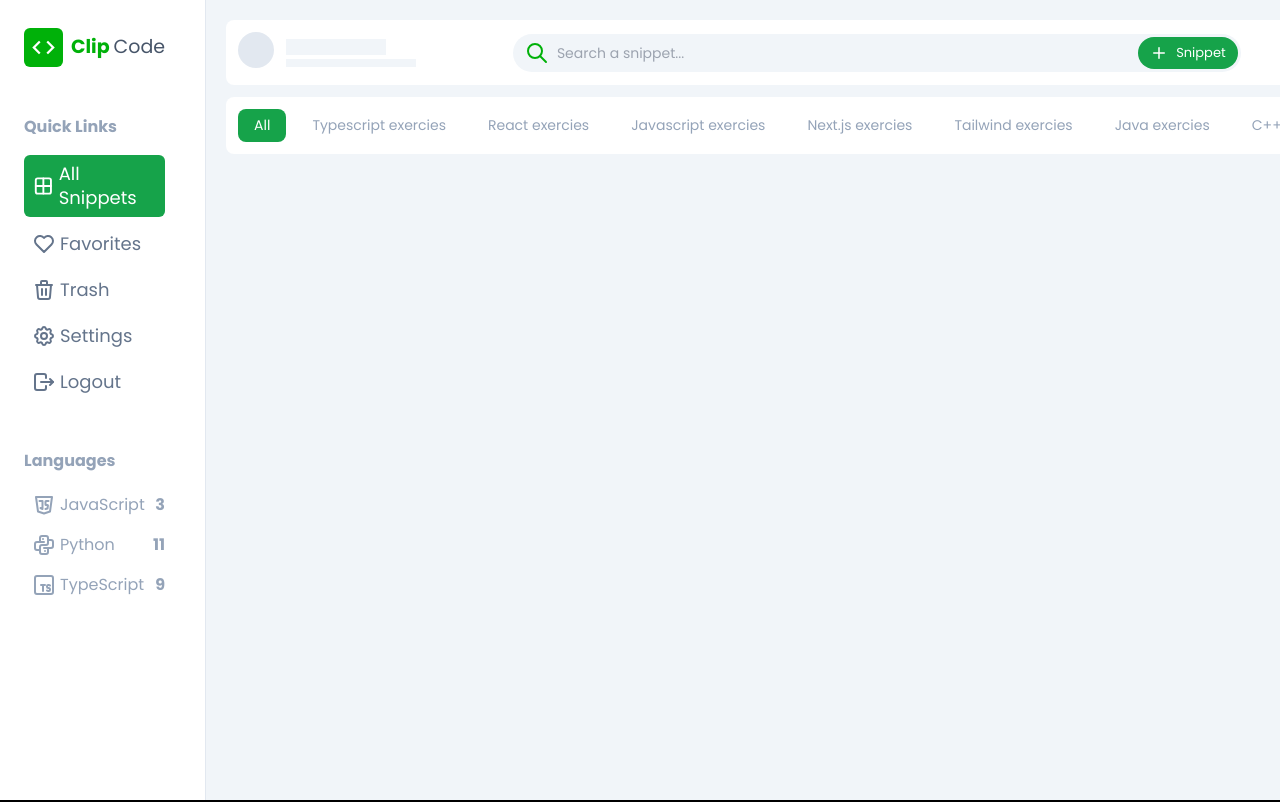
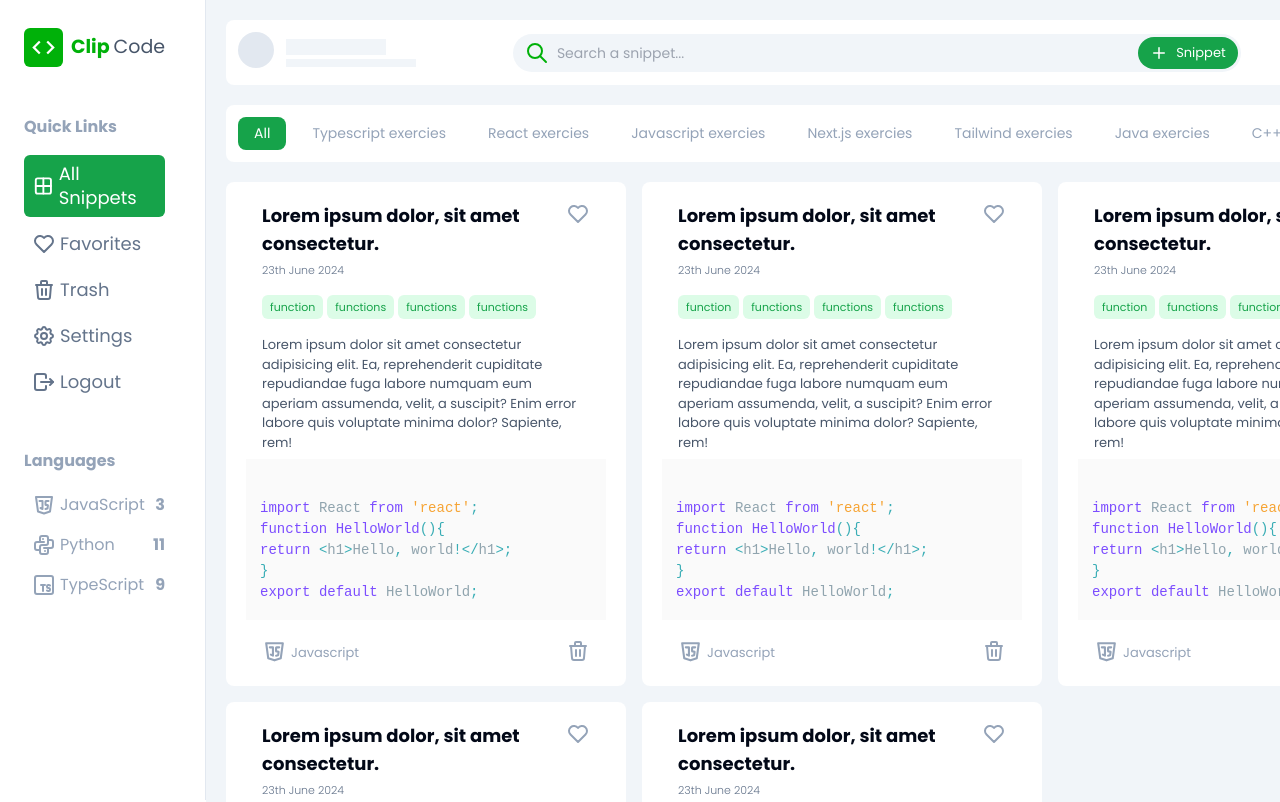
Before and after one commit to utsavpatel562/ClipCode, a Next.js app: page /my-notes in a window 1280 px wide. Shown: the top 802 px of the page. Built offline with nearby package versions, Linux system fonts and the light colour scheme; no server answers.

Commit message:
first commit

```diff
--- a/app/my-notes/components/ContentArea/ContentArea.tsx
+++ b/app/my-notes/components/ContentArea/ContentArea.tsx
@@ -6,6 +6,7 @@ import DarkMode from "./TopBar/DarkMode";
 import SideBarMenuIcon from "./TopBar/SideBarMenuIcon";
 import { useGlobalContext } from "@/ContextApi";
 import SwiperSelection from "./NotesArea/SwiperSelection";
+import AllNotesSection from "./NotesArea/AllNotesSection";
 function ContentArea() {
   const {
     darkModeObject: { darkMode },
@@ -40,7 +41,15 @@ function TopBar() {
           <SideBarMenuIcon />
         </div>
       </div>
-      <SwiperSelection />
+      <NotesArea />
     </>
   );
 }
+function NotesArea() {
+  return (
+    <div className="mt-5">
+      <SwiperSelection />
+      <AllNotesSection />
+    </div>
+  );
+}
--- /dev/null
+++ b/app/my-notes/components/ContentArea/NotesArea/AllNotesSection.tsx
@@ -0,0 +1,165 @@
+import { Prism as SyntaxHighlighter } from "react-syntax-highlighter";
+import { useGlobalContext } from "@/ContextApi";
+import { IconBrandJavascript, IconHeart, IconTrash } from "@tabler/icons-react";
+import React from "react";
+import {
+  materialLight,
+  oneDark,
+} from "react-syntax-highlighter/dist/esm/styles/prism";
+function AllNotesSection() {
+  return (
+    <div className="mt-5 flex flex-wrap gap-4">
+      <SingleNote />
+      <SingleNote />
+      <SingleNote />
+      <SingleNote />
+      <SingleNote />
+    </div>
+  );
+}
+export default AllNotesSection;
+function SingleNote() {
+  const {
+    darkModeObject: { darkMode },
+  } = useGlobalContext();
+  return (
+    <>
+      <div
+        className={`${
+          darkMode[1].isSelected ? "bg-slate-900 text-white" : "bg-white"
+        } max-sm:w-full w-[400px] rounded-lg p-5 flex-wrap`}
+      >
+        <NoteHeader />
+        <NoteDate />
+        <NoteTags />
+        <NoteDescription />
+        <CodeBlock language="javascript" />
+        <NoteFooter />
+      </div>
+    </>
+  );
+}
+function NoteHeader() {
+  return (
+    <div className="flex justify-between mx-4">
+      <span className="font-bold text-lg w-[87%]">
+        Lorem ipsum dolor, sit amet consectetur.
+      </span>
+      <IconHeart className="text-slate-400 cursor-pointer" />
+    </div>
+  );
+}
+function NoteTags() {
+  const {
+    darkModeObject: { darkMode },
+  } = useGlobalContext();
+  return (
+    <>
+      <div className="text-slate-500 text-[11px] mx-4 flex-wrap flex gap-1 mt-4">
+        <span
+          className={`bg-green-100 p-1 rounded-md px-2 ${
+            darkMode[1].isSelected
+              ? "text-black font-semibold"
+              : "text-green-600"
+          }`}
+        >
+          function
+        </span>
+        <span
+          className={`bg-green-100 p-1 rounded-md px-2 ${
+            darkMode[1].isSelected
+              ? "text-black font-semibold"
+              : "text-green-600"
+          }`}
+        >
+          functions
+        </span>
+        <span
+          className={`bg-green-100 p-1 rounded-md px-2 ${
+            darkMode[1].isSelected
+              ? "text-black font-semibold"
+              : "text-green-600"
+          }`}
+        >
+          functions
+        </span>
+        <span
+          className={`bg-green-100 p-1 rounded-md px-2 ${
+            darkMode[1].isSelected
+              ? "text-black font-semibold"
+              : "text-green-600"
+          }`}
+        >
+          functions
+        </span>
+      </div>
+    </>
+  );
+}
+function NoteDate() {
+  return (
+    <div className="text-slate-500 text-[11px] flex gap-1 font-light mx-4 mt-1">
+      <span className="">23th June 2024</span>
+    </div>
+  );
+}
+function NoteDescription() {
+  const {
+    darkModeObject: { darkMode },
+  } = useGlobalContext();
+  return (
+    <>
+      <div
+        className={`${
+          darkMode[1].isSelected ? "text-slate-300" : ""
+        } text-slate-600 text-[13px] mt-4 mx-4`}
+      >
+        Lorem ipsum dolor sit amet consectetur adipisicing elit. Ea,
+        reprehenderit cupiditate repudiandae fuga labore numquam eum aperiam
+        assumenda, velit, a suscipit? Enim error labore quis voluptate minima
+        dolor? Sapiente, rem!
+      </div>
+    </>
+  );
+}
+interface CodeBlockProps {
+  language: string;
+}
+const CodeBlock: React.FC<CodeBlockProps> = ({ language }) => {
+  const {
+    darkModeObject: { darkMode },
+  } = useGlobalContext();
+
+  const codeString = `
+import React from 'react';
+function HelloWorld(){
+return <h1>Hello, world!</h1>;
+}
+export default HelloWorld;
+`;
+  return (
+    <>
+      <div className="rounded-md overflow-hidden text-sm">
+        <SyntaxHighlighter
+          language={language}
+          style={darkMode[1].isSelected ? oneDark : materialLight}
+        >
+          {codeString}
+        </SyntaxHighlighter>
+      </div>
+    </>
+  );
+};
+function NoteFooter() {
+  return (
+    <>
+      <div className="flex justify-between text-[13px] text-slate-400 mx-4 mt-3">
+        <div className="flex gap-1 items-center text-md">
+          <IconBrandJavascript className="mb-[2px]" size={25} />
+          Javascript
+        </div>
+        <IconTrash style={{ fontSize: 14 }} className="cursor-pointer" />
+      </div>
+    </>
+  );
+}
--- a/app/my-notes/components/Sidebar/Sidebar.tsx
+++ b/app/my-notes/components/Sidebar/Sidebar.tsx
@@ -24,7 +24,7 @@ export default function Sidebar() {
       <div
         className={`${
           openSideBar ? "fixed w-[90%] shadow-lg" : "max-md:hidden"
-        } w-[25%] pr-10 p-6 flex flex-col gap-2 h-screen pt-7 ${
+        } w-full pr-10 p-6 flex flex-col gap-2 h-screen pt-7 ${
           darkMode[1].isSelected
             ? "bg-black border-r border-gray-800"
             : "bg-white border-r"
--- a/app/my-notes/page.tsx
+++ b/app/my-notes/page.tsx
@@ -1,11 +1,18 @@
+"use client";
 import React from "react";
 import Sidebar from "./components/Sidebar/Sidebar";
 import ContentArea from "./components/ContentArea/ContentArea";
+import { useGlobalContext } from "@/ContextApi";
 export default function page() {
+  const {
+    darkModeObject: { darkMode },
+  } = useGlobalContext();
   return (
     <>
       <div>
-        <div className="flex">
+        <div
+          className={`flex ${darkMode[1].isSelected ? "bg-black" : "bg-white"}`}
+        >
           <Sidebar />
           <ContentArea />
         </div>
--- a/package.json
+++ b/package.json
@@ -25,6 +25,7 @@
     "next": "14.2.5",
     "react": "^18",
     "react-dom": "^18",
+    "react-syntax-highlighter": "^15.5.0",
     "svix": "^1.28.0",
     "swiper": "^11.1.9",
     "tailwind-merge": "^2.4.0",
@@ -34,6 +35,7 @@
     "@types/node": "^20",
     "@types/react": "^18",
     "@types/react-dom": "^18",
+    "@types/react-syntax-highlighter": "^15.5.13",
     "postcss": "^8",
     "tailwindcss": "^3.4.1",
     "typescript": "^5"
```
Also changed, not shown: 1 other file (tests, documents, lock files or other folders).
